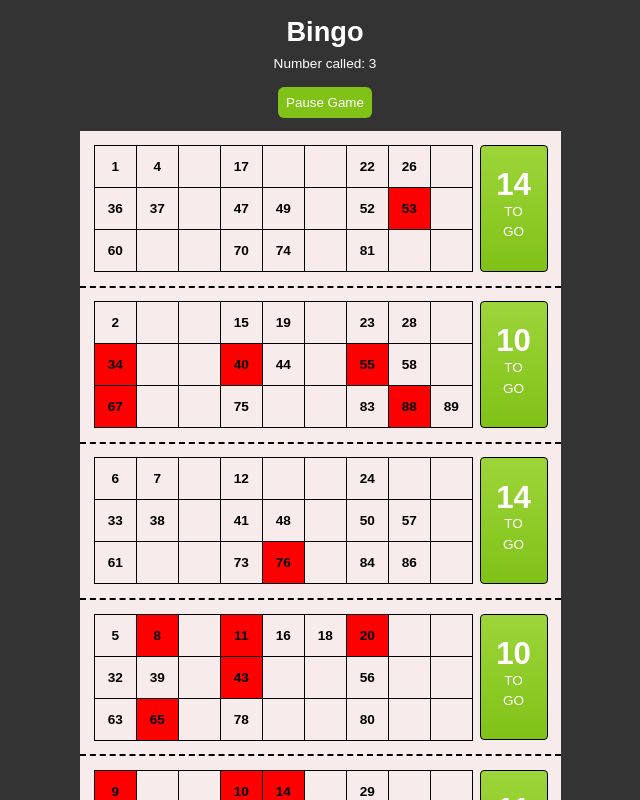
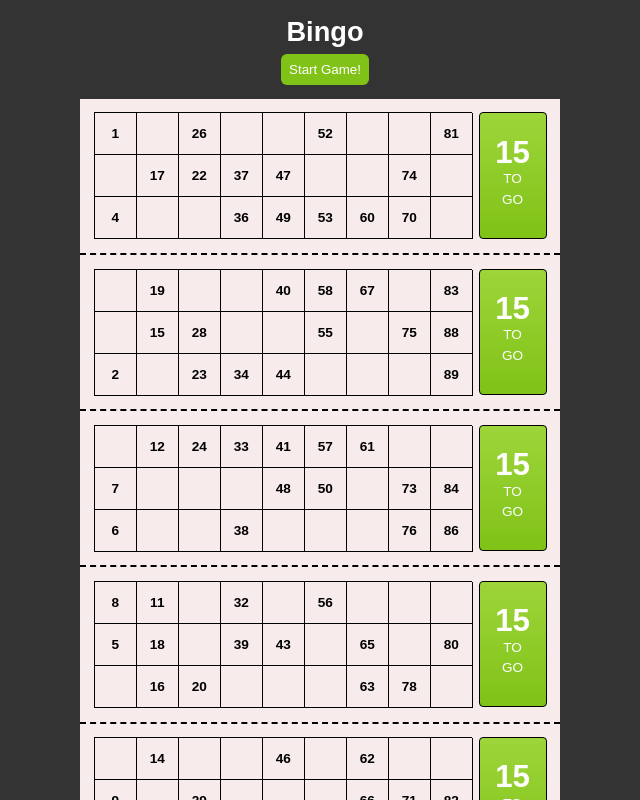
Before and after one commit to sdfereday/tbingo, a plain HTML site: page index.html in a window 1280 px wide. Both pictures are taken after a click on the button "Start Game!". Shown: the top 800 px of the page, without its empty margins (315-955 px from the left). Drawn offline with Linux system fonts and the light colour scheme.

Commit message:
Bug fixes on column layout

```diff
--- a/index.html
+++ b/index.html
@@ -29,15 +29,17 @@
                     <h2>Winning Ticket!</h2>
                 </div>
 
-                <div class="item-grid" data-bind="foreach: cells">
+                <div class="grid-wrapper" data-bind="foreach: columns">
 
-                    <div class="cell" data-bind="text: value, style: { clear: end() ? 'left' : 'none' }, css: { used : hit() }">
-                        ...
+                    <div class="item-grid" data-bind="foreach: cells">
+                        <div class="cell" data-bind="text: value, style: { clear: end() ? 'left' : 'none' }, css: { used : hit() }">
+                            ...
+                        </div>
                     </div>
 
                 </div>
 
-                <div class="column column-15 remaining">
+                <div class="remaining">
                     <div class="inner">
                         <span class="number" data-bind="text: remaining">0</span>
                         <span>TO</span> GO
--- a/scss/app.scss
+++ b/scss/app.scss
@@ -76,6 +76,10 @@ button {
 }
 
 /// Ticket area
+.grid-wrapper {
+    float: left;
+}
+
 .item {
 
     padding: 1em;
@@ -89,27 +93,34 @@ button {
     transition: all 0.2s ease;
 
     .item-grid {
+        width: 42px;
         float: left;
         border-top: 1px solid #000;
         border-left: 1px solid #000;
+
     }
     .inner span {
         display: block;
     }
     .cell {
+
         //width: 100/9*1%;
         width: 42px;
         height: 42px;
-        float: left;
+        //float: left;
         padding-top: 14px;
         font-weight: 700;
         text-align: center;
         line-height: 1em;
         border-right: 1px solid #000;
         border-bottom: 1px solid #000;
+
+        @extend .clearfix;
+
         &.used {
             background: red;
         }
+
     }
     .remaining {
         width: 5em;
--- a/src/helpers.js
+++ b/src/helpers.js
@@ -1,4 +1,4 @@
-define(['Chance'], function(Chance) {
+define(['Chance'], function (Chance) {
 
     'use strict';
 
@@ -6,37 +6,47 @@ define(['Chance'], function(Chance) {
 
         chance: new Chance(),
 
-        clamp: function(n, min, max) {
+        clamp: function (n, min, max) {
             n = n > max ? max : n;
             return n < min ? min : n;
         },
 
-        random: function(min, max) {
+        random: function (min, max) {
             return Math.floor((Math.random() * max) + min);
         },
 
-        splitEvery: function(str, n) {
+        splitEvery: function (str, n) {
             return str.match(new RegExp('.{1,' + 2 + '}', 'g'));
         },
 
-        flatten: function(arr) {
-            return arr.reduce(function(p, c){
+        flatten: function (arr) {
+            return arr.reduce(function (p, c) {
                 return p.concat(c);
             });
         },
 
-        setInterval: function(callback, delay) {
+        shuffle: function (a) {
+            var j, x, i;
+            for (i = a.length; i; i--) {
+                j = Math.floor(Math.random() * i);
+                x = a[i - 1];
+                a[i - 1] = a[j];
+                a[j] = x;
+            }
+        },
+
+        setInterval: function (callback, delay) {
             var dateNow = Date.now,
                 requestAnimation = window.requestAnimationFrame,
                 start = dateNow(),
                 stop,
-                intervalFunc = function() {
+                intervalFunc = function () {
                     dateNow() - start < delay || (start += delay, callback());
                     stop || requestAnimation(intervalFunc)
                 }
             requestAnimation(intervalFunc);
             return {
-                clear: function() { stop = 1 }
+                clear: function () { stop = 1 }
             }
         }
 
--- a/src/states/CallerState.js
+++ b/src/states/CallerState.js
@@ -36,7 +36,6 @@ define(['enums', 'appData', 'helpers', 'gameLogic'], function (enums, appData, h
 
         // You might want to use this for some sort of scoring animation event
         // if (logic.state === enums.SCORED) {
-        //     //console.log(logic.ticketInfo);
         //     // Perform 'scored' state
         // }
 
--- a/src/uiManager.js
+++ b/src/uiManager.js
@@ -1,4 +1,4 @@
-define(['ko'], function (ko) {
+define(['ko', 'helpers'], function (ko, helpers) {
 
     let UI = function () {
 
@@ -16,9 +16,21 @@ define(['ko'], function (ko) {
         // Using knockout js, we visualize the various structure of the ticket data, then bind it as view models here
         let CellModel = function (data, atEnd) {
 
+            this.x = ko.observable(data.x);
             this.hit = ko.observable(data.hit);
             this.value = ko.observable(data.v);
             this.end = ko.observable(atEnd);
+
+        };
+
+        let ColumnModel = function(idx, cells) {
+
+            this.x = ko.observable(idx);
+            this.cells = cells().filter(function(item){
+                return item.x() === this.x();
+            }, this);
+
+            helpers.shuffle(this.cells);
 
         };
 
@@ -35,6 +47,14 @@ define(['ko'], function (ko) {
                     return new CellModel(cellData, endOfRow);
                 })
             );
+
+            let columns = [];
+
+            for(let i = 0; i < data.width; i++) {
+                columns.push(new ColumnModel(i, this.cells));
+            }
+
+            this.columns = ko.observableArray(columns);
 
         };
 
```
Also changed, not shown: css/app.css, 1 other file.
